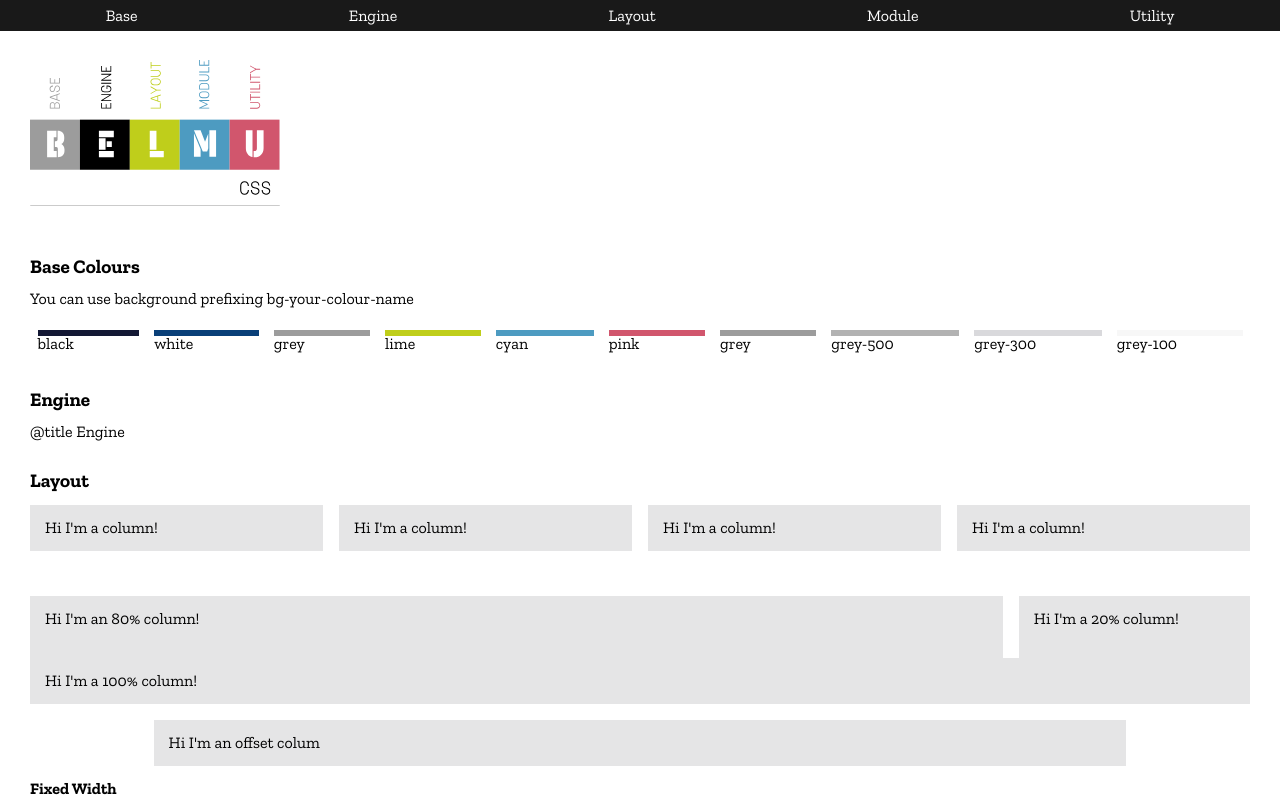
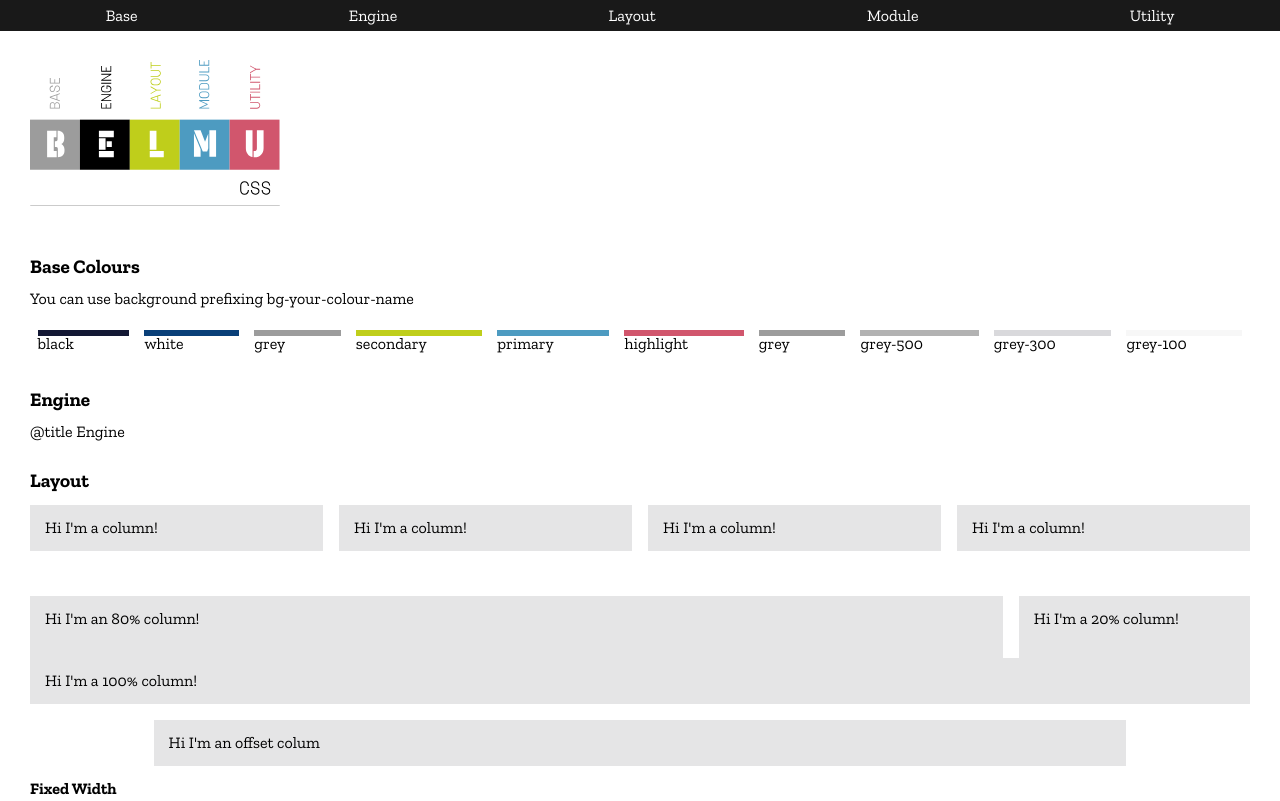
Before and after one commit to jonmakoto/belmu, a website: page index.html in a window 1280 px wide. Shown: the top 801 px of the page. Drawn offline with nearby package versions, Linux system fonts and the light colour scheme.

Commit message:
fix - changed ref to styleguide

```diff
--- a/config/postcss.config.js
+++ b/config/postcss.config.js
@@ -18,7 +18,7 @@ module.exports = (ctx) => ({
       "project": "BELMU",
       "dest": "index.html",
       "showCode": true,
-      "themePath": "css/_engine/engine.styleguide.theme/"
+      "themePath": "css/belmu/_engine/engine.styleguide.theme/"
     },
     'cssnano': ctx.env === 'production' ? {
       discardComments: {
--- a/index.html
+++ b/index.html
@@ -108,27 +108,27 @@
               </div>
             </div>
 
-            <div class="item colourbox" onclick="copyToClipboard('lime')">
+            <div class="item colourbox" onclick="copyToClipboard('secondary')">
               <div class="colourbox-sample" style="background-color: #BFCE1B">
               </div>
-              <div class="colourbox-name" id="lime">
-                lime
+              <div class="colourbox-name" id="secondary">
+                secondary
               </div>
             </div>
 
-            <div class="item colourbox" onclick="copyToClipboard('cyan')">
+            <div class="item colourbox" onclick="copyToClipboard('primary')">
               <div class="colourbox-sample" style="background-color: #4D9BC1">
               </div>
-              <div class="colourbox-name" id="cyan">
-                cyan
+              <div class="colourbox-name" id="primary">
+                primary
               </div>
             </div>
 
-            <div class="item colourbox" onclick="copyToClipboard('pink')">
+            <div class="item colourbox" onclick="copyToClipboard('highlight')">
               <div class="colourbox-sample" style="background-color: #D1566D">
               </div>
-              <div class="colourbox-name" id="pink">
-                pink
+              <div class="colourbox-name" id="highlight">
+                highlight
               </div>
             </div>
 
```
Also changed, not shown: css/dist/belmu.css.
